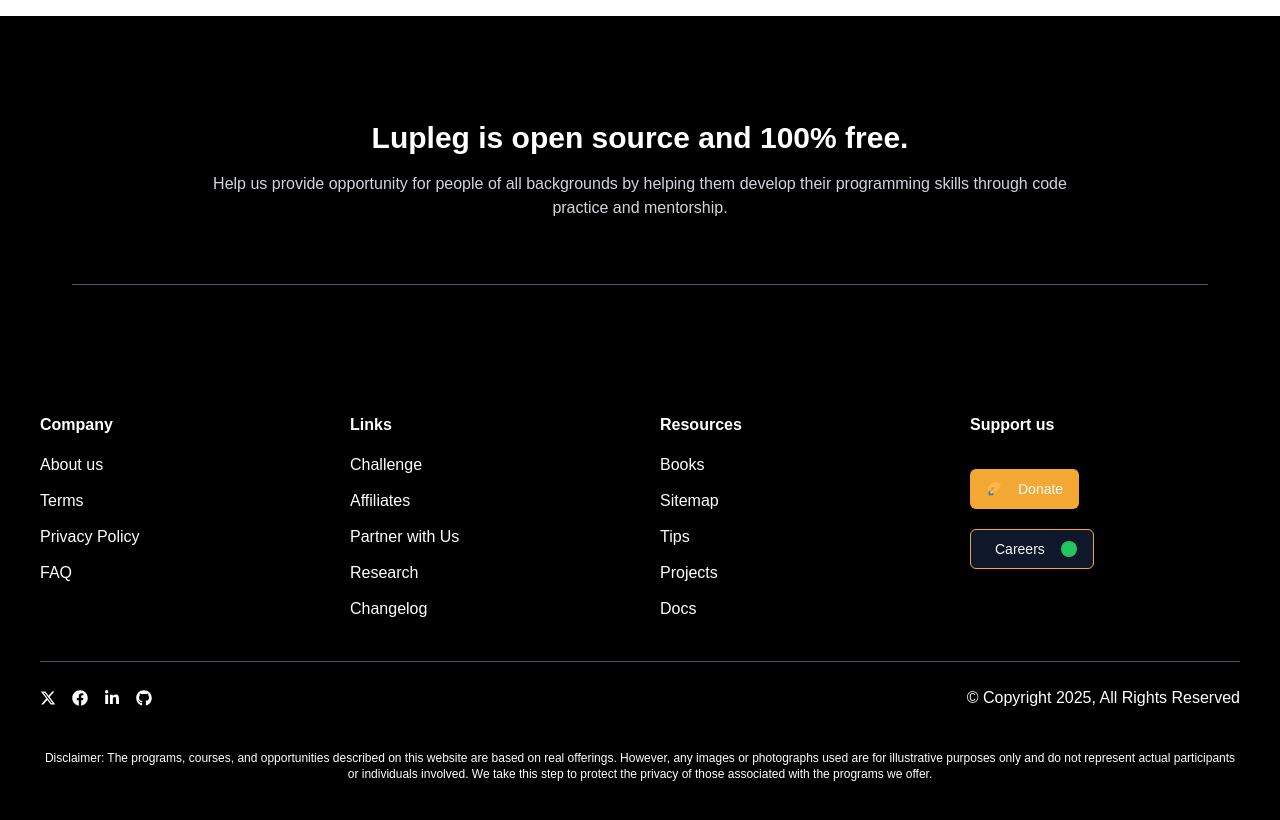
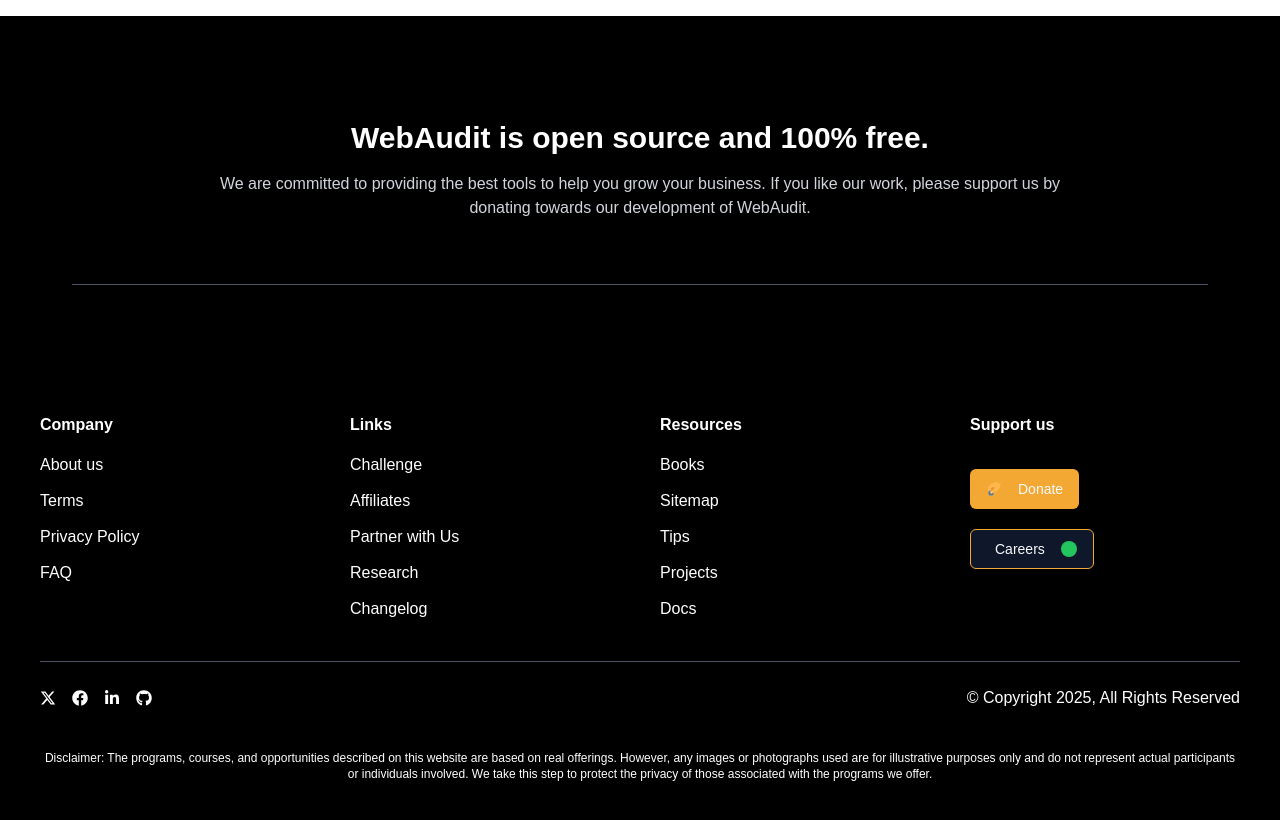
Before and after one commit to marksikaundi/InSyst, a Next.js app: page / in a window 1280 px wide. Shown: the part 960-1780 px from the top of the page. Built offline with nearby package versions, Linux system fonts and the light colour scheme.

Commit message:
feat: update FooterSection content to reflect new branding and support message

```diff
--- a/components/features-section/footer-section.tsx
+++ b/components/features-section/footer-section.tsx
@@ -4,12 +4,12 @@ export default function FooterSection() {
       {/* Hero Section */}
       <div className="max-w-4xl mx-auto text-center mb-16">
         <h2 className="text-2xl md:text-3xl font-bold mb-4">
-          Lupleg is open source and 100% free.
+          WebAudit is open source and 100% free.
         </h2>
         <p className="text-gray-300 text-sm md:text-base">
-          Help us provide opportunity for people of all backgrounds by helping
-          them develop their programming skills through code practice and
-          mentorship.
+          We are committed to providing the best tools to help you grow your
+          business. If you like our work, please support us by donating towards
+          our development of WebAudit.
         </p>
       </div>
 
```
